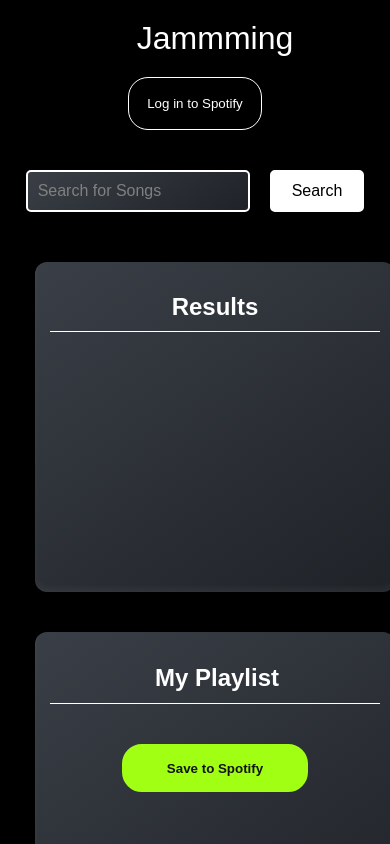
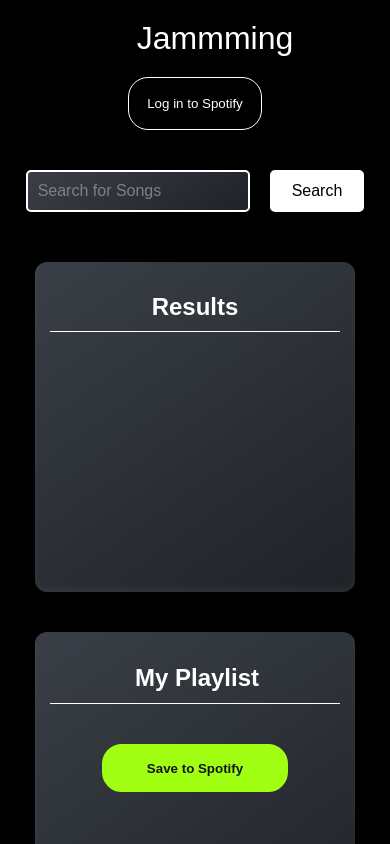
Before and after one commit to mr-kerad/app, a React (Create React App) app: page / in a window 390 px wide. Shown: the top 844 px of the page. Built offline with nearby package versions, Linux system fonts and the light colour scheme.

Commit message:
responsive changes to mobile

```diff
--- a/src/App.css
+++ b/src/App.css
@@ -22,14 +22,14 @@
   flex-direction: column;
   align-items: center;
   margin: 0 auto;
+  width: 100%;
+  max-width: 1200px;
 }
 
 .results-section {
   display: flex;
   flex-wrap: wrap;
   gap: 20px;
-  width: 100%;
-  max-width: 1200px;
   margin: 0 auto;
   padding: 20px;
 }
@@ -68,25 +68,25 @@
 
 /* Responsive Design */
 @media (max-width: 1440px) {
-  .results-section {
+  .main {
     max-width: 1440px;
   }
 }
 
 @media (max-width: 1024px) {
-  .results-section {
+  .main {
     max-width: 1024px;
   }
 }
 
 @media (max-width: 768px) {
-  .results-section {
+  .main {
     max-width: 768px;
   }
 }
 
 @media (max-width: 480px) {
-  .results-section {
+  .main {
     max-width: 480px;
   }
 }
```
